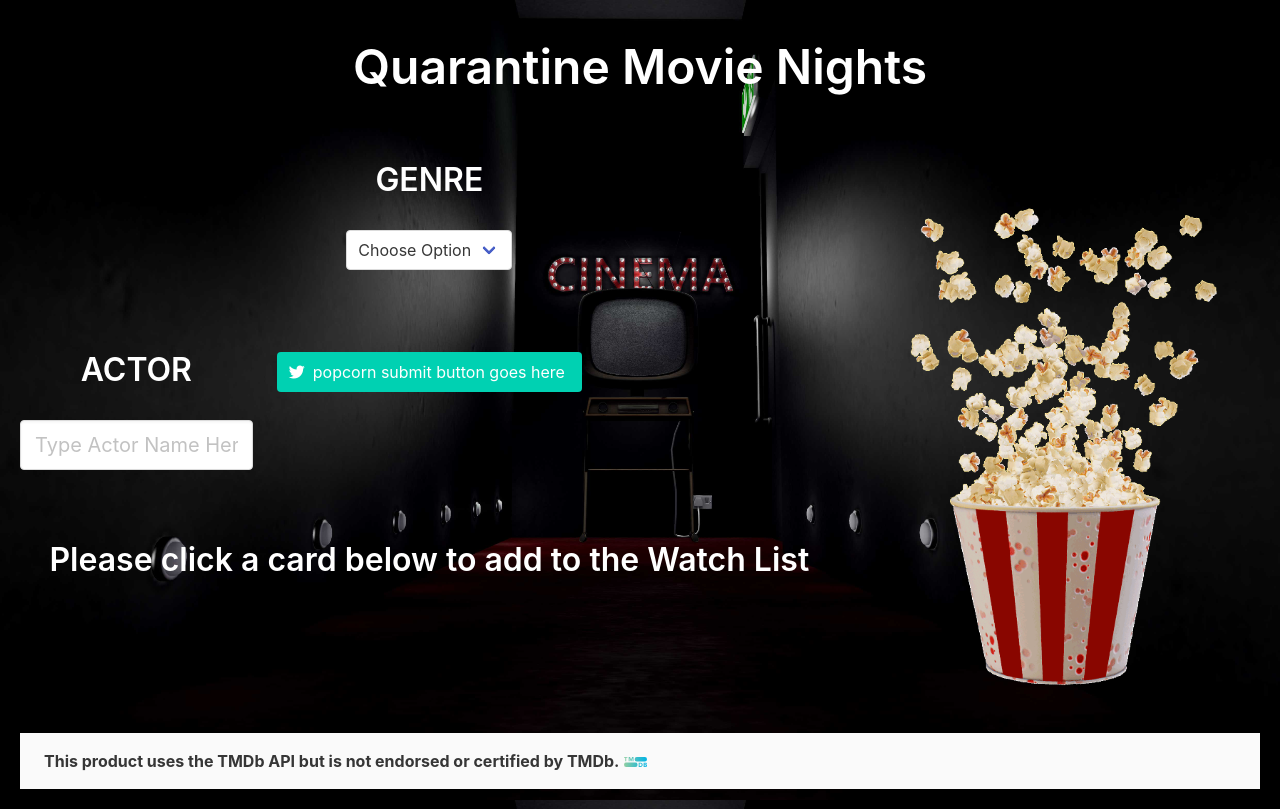
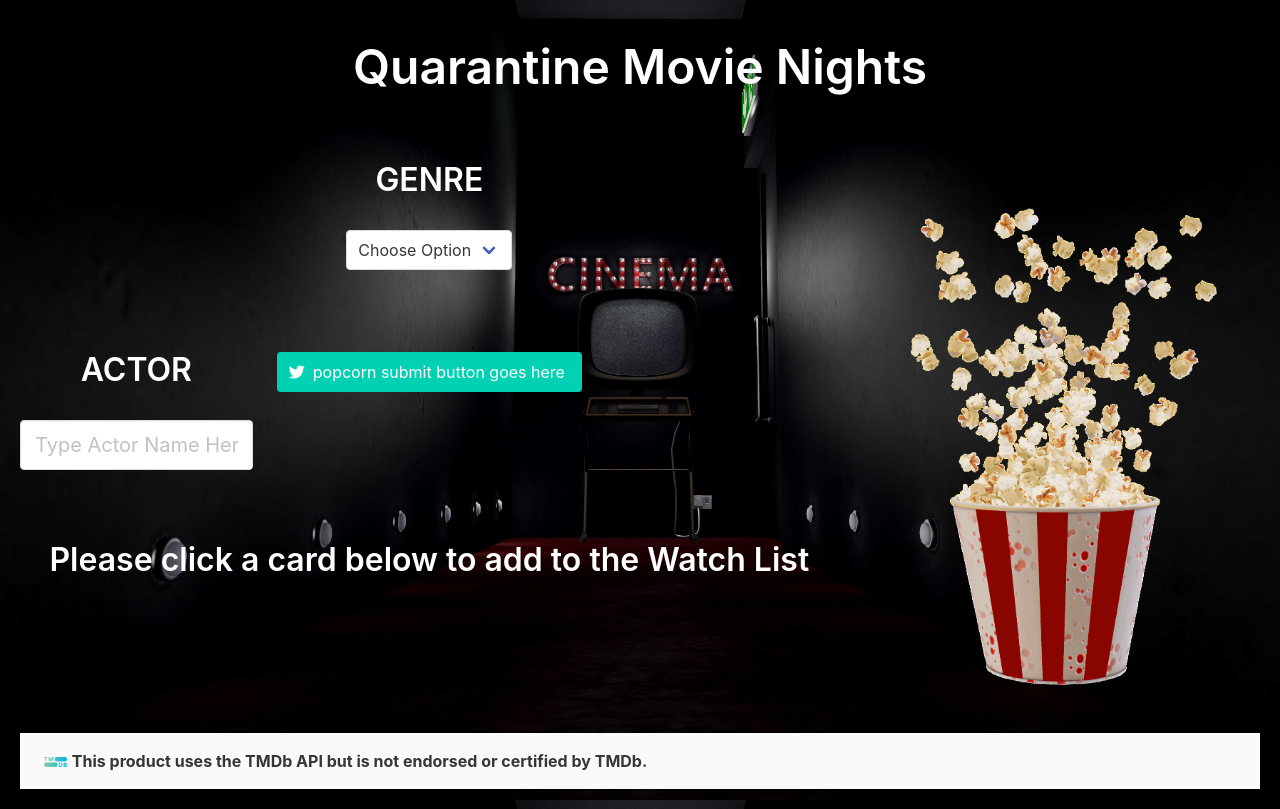
Before and after one commit to JoshCarter8400/quarantine-movie-nights, a plain HTML site: page index.html in a window 1280 px wide. Drawn offline with nearby package versions, Linux system fonts and the light colour scheme.

Commit message:
move TMDb logo to the left of TMDb text

```diff
--- a/index.html
+++ b/index.html
@@ -125,7 +125,7 @@
         <footer class="footer">
             <div>
                 <p>
-                    <strong>This product uses the TMDb API but is not endorsed or certified by TMDb.</strong> <img src="./assets/images/tmdb.svg" alt="TMBD LOGO">
+                    <img src="./assets/images/tmdb.svg" alt="TMBD LOGO" /> <strong>This product uses the TMDb API but is not endorsed or certified by TMDb.</strong>
                 </p>
             </div>
 
```
